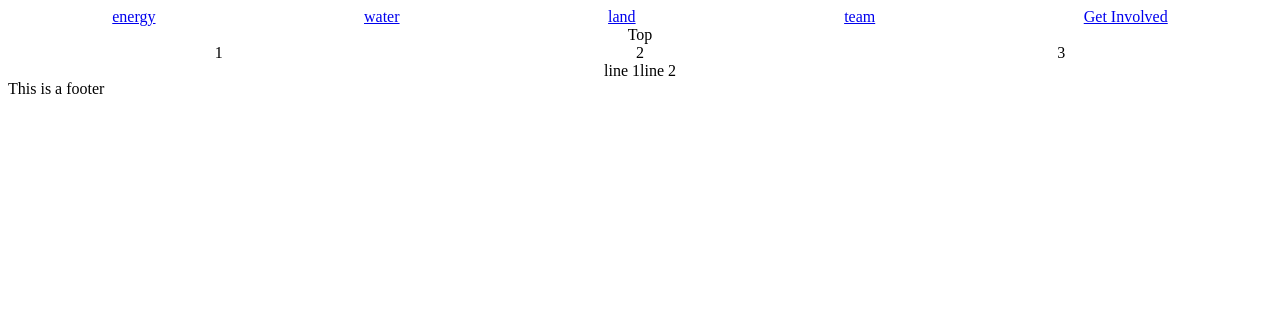
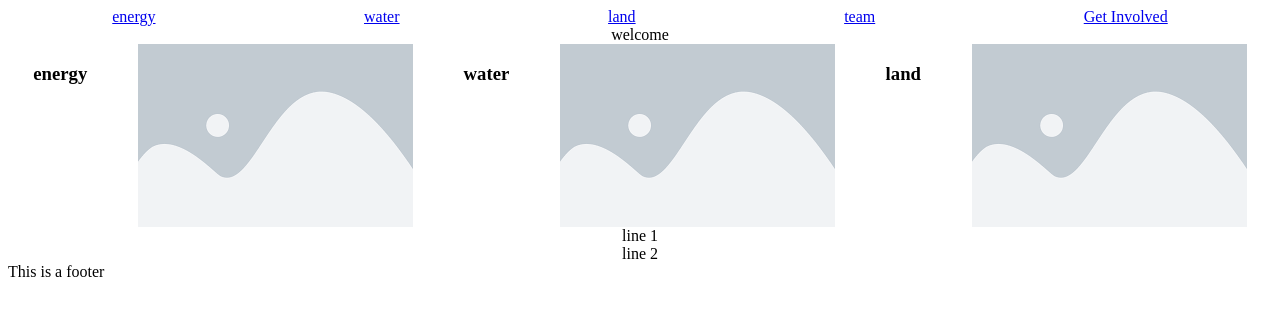
Before and after one commit to jamescorrett/WebDevUNSustainability, a website: page node-express/app/public/index.html in a window 1280 px wide. Drawn offline with Linux system fonts and the light colour scheme.

Commit message:
continued development of home page

```diff
--- a/node-express/app/public/data.json
+++ b/node-express/app/public/data.json
@@ -18,10 +18,22 @@
     },
     {
       "linkText": "Get Involved",
-      "url": "/form"
+      "url": "join.html"
     }
   ],
-  "home": [],
+  "home": {
+    "video": [
+      {
+        "title": "welcome",
+        "image": "car.png"
+      }
+    ],
+    "goals": [
+      { "title": "energy", "image": "/assets/placeholder.png" },
+      { "title": "water", "image": "/assets/placeholder.png" },
+      { "title": "land", "image": "/assets/placeholder.png" }
+    ]
+  },
   "goals": [],
   "form": []
 }
--- a/node-express/app/public/index.html
+++ b/node-express/app/public/index.html
@@ -17,14 +17,11 @@
 
     <main>
 
-        <section class="top">
-            <article>Top</article>
+        <section class="video" id="video">
         </section>
 
-        <section class="three">
-            <article>1</article>
-            <article>2</article>
-            <article>3</article>
+        <section class="goals" id="goals">
+
         </section>
 
         <section class="rows">
--- a/node-express/app/public/scripts/app.js
+++ b/node-express/app/public/scripts/app.js
@@ -22,6 +22,24 @@ document.addEventListener("DOMContentLoaded", () => {
 
       // content specific for pages (body page-data ="pagename")
       if (page === "home") {
+        //top row
+        const videoElement = document.getElementById("video");
+        const title = document.createElement("article");
+        videoElement.appendChild(title);
+        title.textContent = responseData.home.video[0].title;
+
+        //2nd row
+        const goalsSection = document.getElementById("goals");
+
+        for (item of responseData.home.goals) {
+          const goalsImage = document.createElement("img");
+          const goalsText = document.createElement("h3");
+
+          goalsImage.src = item.image;
+          goalsText.textContent = item.title;
+
+          goalsSection.append(goalsText, goalsImage);
+        }
       }
 
       if (page === "goals") {
--- a/node-express/app/public/styles.css
+++ b/node-express/app/public/styles.css
@@ -23,20 +23,20 @@ nav ul li a {
 
 /*CSS for the home page structure*/
 
-.top {
+.video {
     flex-wrap: wrap;
     display: flex;
     justify-content: center;
     width: 100%;
 }
-.three {
+.goals {
     display: flex;
     justify-content: space-around;
 }
 .rows {
     display: flex;
-    flex-wrap: wrap;
+    flex-direction: column;
     width: 100%;
-    justify-content: center;
+    align-items: center;
 
 }
```
Also changed, not shown: node-express/app/public/energy.html (added, +28 -0 lines), node-express/app/public/assets/placeholder.png (added).
